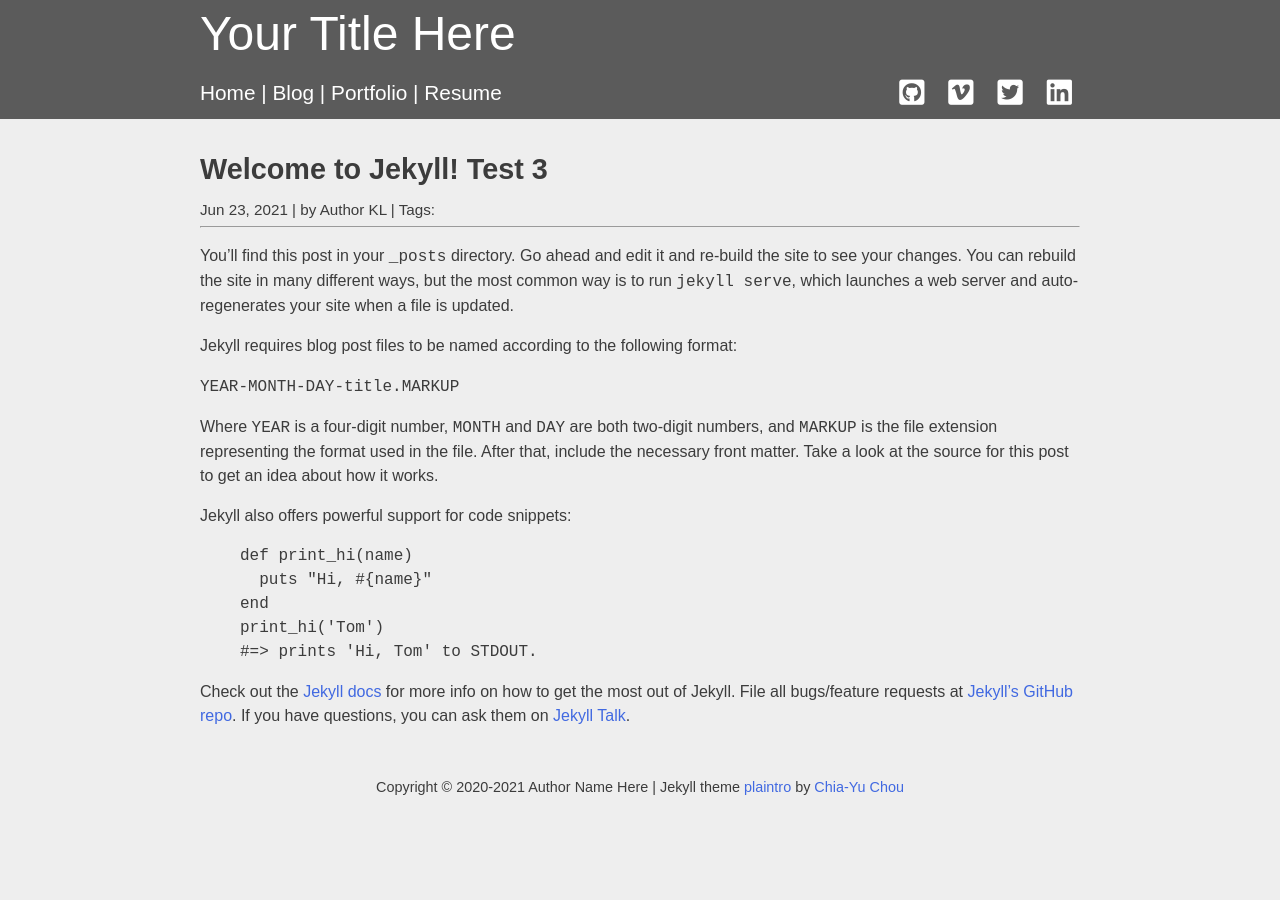
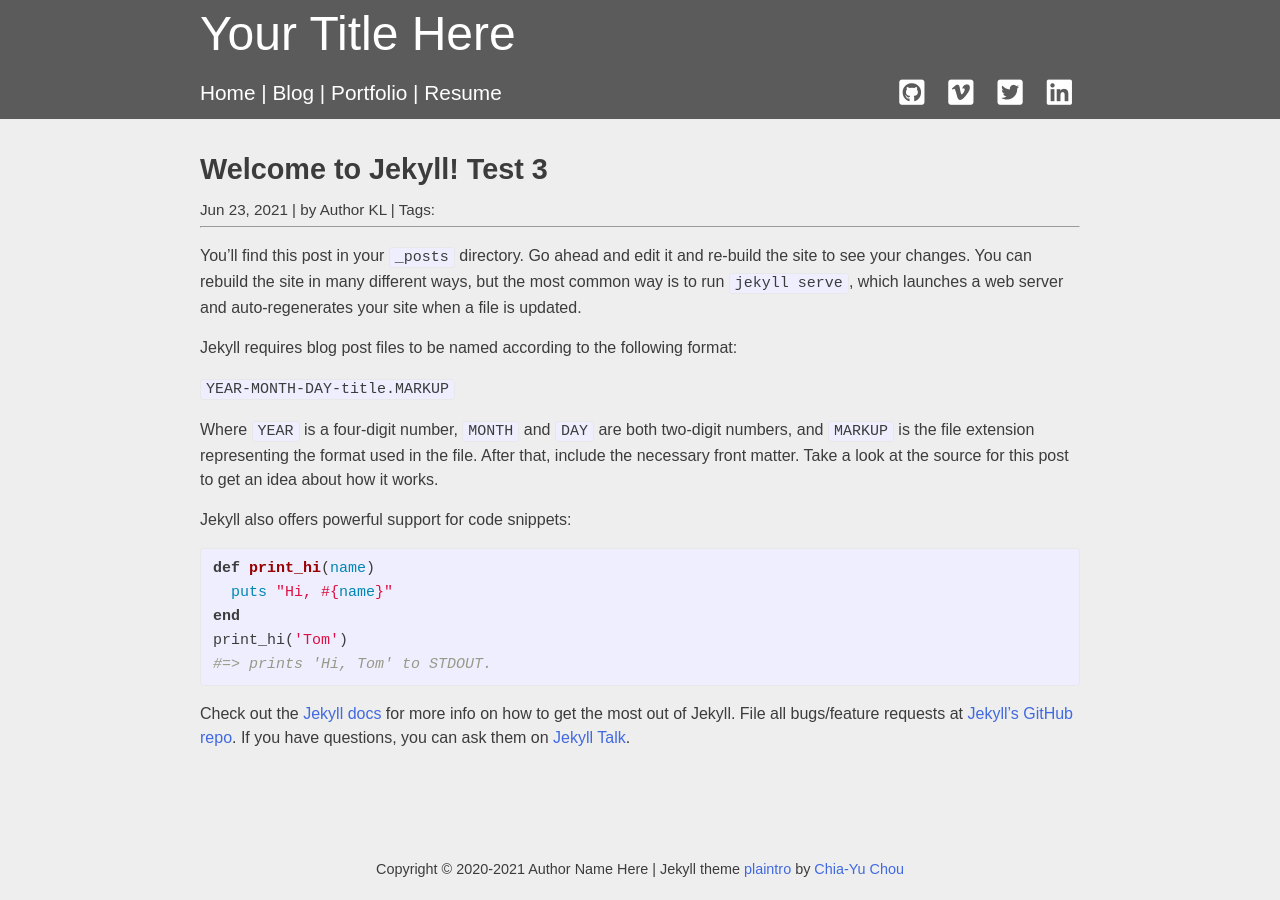
Before and after one commit to xh5a5n6k6/plaintro, a Jekyll site: the page built from _posts/2021-06-23-welcome-to-jekyll-3.md, in a window 1280 px wide. Built offline with Jekyll 4.4.1, drawn with Linux system fonts in a browser that asks for light colours; nearby versions of some CDN libraries; some web fonts are replaced.

Commit message:
Update CSS & source moving

```diff
--- /dev/null
+++ b/_sass/plaintro/_highlight.scss
@@ -0,0 +1,69 @@
+
+/**
+ *  Using the same syntax highlight used in minima Jekyll theme with classic skin
+ *
+ *  Reference:
+ *  https://github.com/jekyll/minima/blob/master/_sass/minima/skins/classic.scss
+ */
+
+.highlight {
+    .c     { color: #998; font-style: italic } // Comment
+    .err   { color: #a61717; background-color: #e3d2d2 } // Error
+    .k     { font-weight: bold } // Keyword
+    .o     { font-weight: bold } // Operator
+    .cm    { color: #998; font-style: italic } // Comment.Multiline
+    .cp    { color: #999; font-weight: bold } // Comment.Preproc
+    .c1    { color: #998; font-style: italic } // Comment.Single
+    .cs    { color: #999; font-weight: bold; font-style: italic } // Comment.Special
+    .gd    { color: #000; background-color: #fdd } // Generic.Deleted
+    .gd .x { color: #000; background-color: #faa } // Generic.Deleted.Specific
+    .ge    { font-style: italic } // Generic.Emph
+    .gr    { color: #a00 } // Generic.Error
+    .gh    { color: #999 } // Generic.Heading
+    .gi    { color: #000; background-color: #dfd } // Generic.Inserted
+    .gi .x { color: #000; background-color: #afa } // Generic.Inserted.Specific
+    .go    { color: #888 } // Generic.Output
+    .gp    { color: #555 } // Generic.Prompt
+    .gs    { font-weight: bold } // Generic.Strong
+    .gu    { color: #aaa } // Generic.Subheading
+    .gt    { color: #a00 } // Generic.Traceback
+    .kc    { font-weight: bold } // Keyword.Constant
+    .kd    { font-weight: bold } // Keyword.Declaration
+    .kp    { font-weight: bold } // Keyword.Pseudo
+    .kr    { font-weight: bold } // Keyword.Reserved
+    .kt    { color: #458; font-weight: bold } // Keyword.Type
+    .m     { color: #099 } // Literal.Number
+    .s     { color: #d14 } // Literal.String
+    .na    { color: #008080 } // Name.Attribute
+    .nb    { color: #0086B3 } // Name.Builtin
+    .nc    { color: #458; font-weight: bold } // Name.Class
+    .no    { color: #008080 } // Name.Constant
+    .ni    { color: #800080 } // Name.Entity
+    .ne    { color: #900; font-weight: bold } // Name.Exception
+    .nf    { color: #900; font-weight: bold } // Name.Function
+    .nn    { color: #555 } // Name.Namespace
+    .nt    { color: #000080 } // Name.Tag
+    .nv    { color: #008080 } // Name.Variable
+    .ow    { font-weight: bold } // Operator.Word
+    .w     { color: #bbb } // Text.Whitespace
+    .mf    { color: #099 } // Literal.Number.Float
+    .mh    { color: #099 } // Literal.Number.Hex
+    .mi    { color: #099 } // Literal.Number.Integer
+    .mo    { color: #099 } // Literal.Number.Oct
+    .sb    { color: #d14 } // Literal.String.Backtick
+    .sc    { color: #d14 } // Literal.String.Char
+    .sd    { color: #d14 } // Literal.String.Doc
+    .s2    { color: #d14 } // Literal.String.Double
+    .se    { color: #d14 } // Literal.String.Escape
+    .sh    { color: #d14 } // Literal.String.Heredoc
+    .si    { color: #d14 } // Literal.String.Interpol
+    .sx    { color: #d14 } // Literal.String.Other
+    .sr    { color: #009926 } // Literal.String.Regex
+    .s1    { color: #d14 } // Literal.String.Single
+    .ss    { color: #990073 } // Literal.String.Symbol
+    .bp    { color: #999 } // Name.Builtin.Pseudo
+    .vc    { color: #008080 } // Name.Variable.Class
+    .vg    { color: #008080 } // Name.Variable.Global
+    .vi    { color: #008080 } // Name.Variable.Instance
+    .il    { color: #099 } // Literal.Number.Integer.Long
+}
--- a/assets/css/stylesheet.css
+++ b/_sass/plaintro/_layout.scss
@@ -1,6 +1,46 @@
 
-@import url(normalize.css);
+/**
+ * For syntax highlight part, using the same setting
+ * of Jekyll minima theme with classic skin
+ *
+ * Reference:
+ * https://github.com/jekyll/minima/blob/master/_sass/minima/_base.scss
+ */
+pre, code {
+    font-size: 15px;
+    border: 1px solid #e8e8e8;
+    border-radius: 3px;
+    background-color: #eef;
+}
 
+code {
+    padding: 1px 5px;
+}
+
+pre {
+    padding: 8px 12px;
+    overflow-x: auto;
+}
+
+pre > code {
+    border: 0;
+    padding-right: 0;
+    padding-left: 0;
+}
+
+/**
+ *  extend highlight part to content width
+ */
+.highlight, .highlighter-rouge {
+    width: 100%;
+    margin: 0;
+}
+
+
+
+/*----------------------------------------------
+    Main plaintro CSS
+------------------------------------------------*/
 
 body {
     width: 100%;
@@ -11,6 +51,11 @@ body {
     background-color: #eeeeee;
     color: #3C3C3C;
     font-family: sans-serif;
+}
+
+img {
+    width: 100%;
+    object-fit: contain;
 }
 
 ul, ol {
@@ -41,6 +86,12 @@ a:hover {
     color: #B0C4DE;
 }
 
+.site-wrapper {
+    min-height: 100vh;
+    display: flex;
+    flex-direction: column;
+}
+
 .site-header a,
 .site-header a:link,
 .site-header a:visited,
@@ -59,7 +110,7 @@ a:hover {
 .site-header,
 .site-topnav,
 .site-footer {
-    width: auto;
+    width: 100%;
     text-align: center;
 }
 
@@ -95,7 +146,10 @@ a:hover {
 }
 
 .site-footer {
-    padding: 0.5%;
+    padding-top: 1.0%;
+    padding-bottom: 0.5%;
+
+    margin-top: auto;
 }
 
 .site-footer-content {
@@ -125,9 +179,11 @@ a:hover {
     padding-top: 0.5%;
 }
 
-/*
+
+
+/*----------------------------------------------
     Blog related CSS
-*/
+------------------------------------------------*/
 
 .site-blog-title-left {
     float: left;
@@ -179,14 +235,42 @@ a:hover {
     display: block;
 }
 
-/*
-    Portfolio related CSS
-*/
 
 
-/*
+/*----------------------------------------------
+    Portfolio related CSS
+------------------------------------------------*/
+
+.site-portfolio-section {
+    display: flex;
+}
+
+.site-portfolio-section .site-portfolio-thumbnail {
+    margin-bottom: 1.0em;
+    margin-top: 0;
+    margin-left: 0;
+    width: 43%;
+}
+
+.site-portfolio-thumbnail img {
+    margin-top: 1.0em;
+}
+
+.site-portfolio-section .site-portfolio-content {
+    margin-top: 0;
+    margin-right: 0;
+    width: 51%;
+}
+
+.site-portfolio-content h1 {
+    font-size: 1.8em;
+}
+
+
+
+/*----------------------------------------------
     Resume related CSS
-*/
+------------------------------------------------*/
 
 div.site-resume h1 {
     line-height: normal;
@@ -219,9 +303,11 @@ div.site-resume h1::after {
 }
 
 
-/*
+
+/*----------------------------------------------
     For responsive web content
-*/
+------------------------------------------------*/
+
 @media only screen and (max-width: 1100px) {
     .site-header-content,
     .site-topnav-content,
--- /dev/null
+++ b/_sass/plaintro/style.scss
@@ -0,0 +1,5 @@
+@import
+    "plaintro/normalize",
+    "plaintro/highlight",
+    "plaintro/layout"
+;
--- /dev/null
+++ b/assets/css/stylesheet.scss
@@ -0,0 +1,5 @@
+---
+---
+
+@import
+    "plaintro/style"
```
Also changed, not shown: _sass/plaintro/_normalize.scss (renamed from assets/css/normalize.css).
